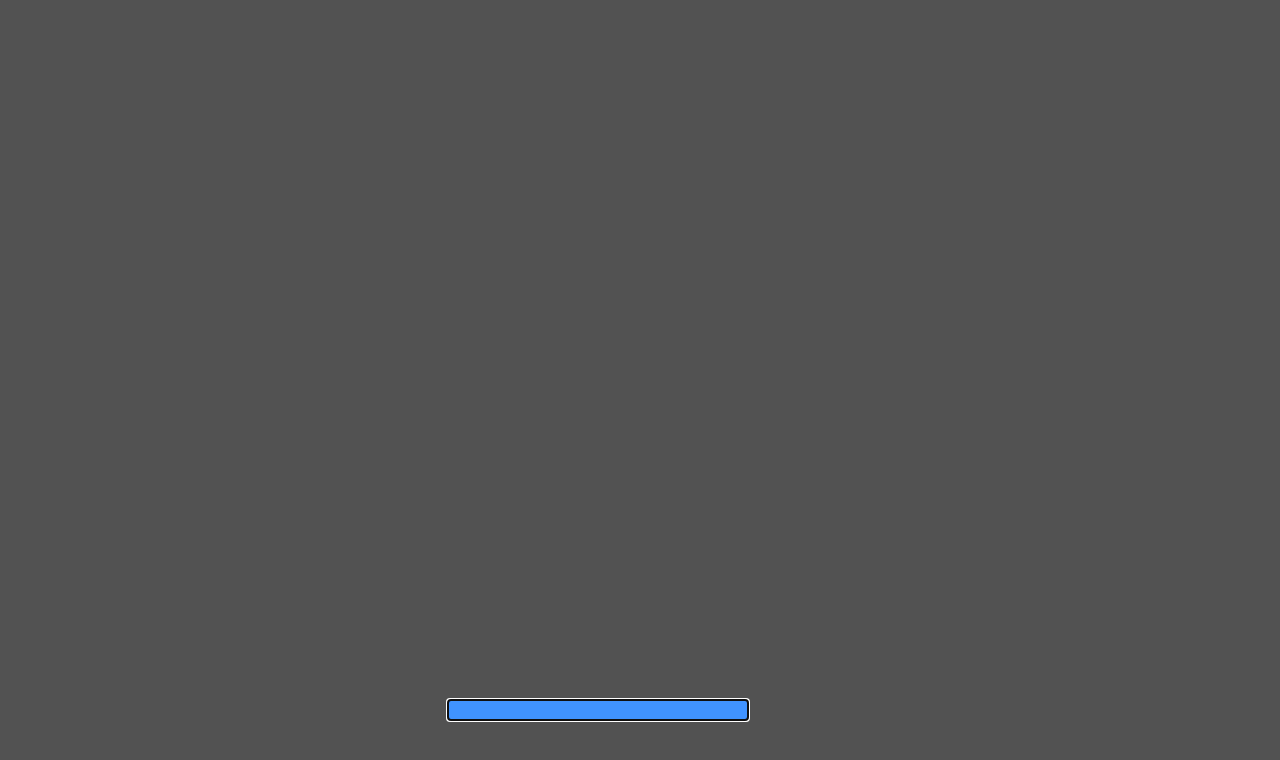
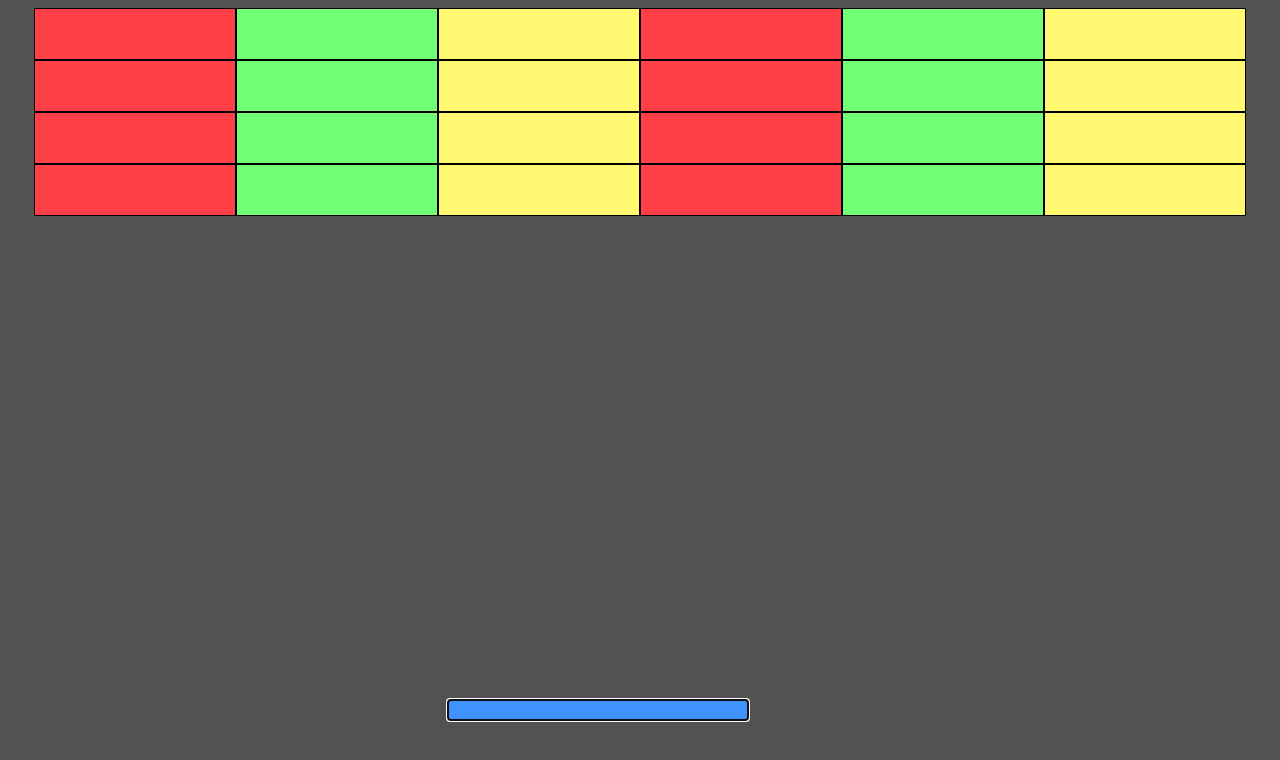
Before and after one commit to DiasKazhtai/myBreakout, a website built with webpack: page src/index.html in a window 1280 px wide. Built offline with nearby package versions, Linux system fonts and the light colour scheme.

Commit message:
blocks layout end

```diff
--- a/src/index.html
+++ b/src/index.html
@@ -7,6 +7,32 @@
 </head>
 <body>
     <div class="app" id="app">
+        <div class="blocks-wrapper">
+            <div class="item"></div>
+            <div class="item"></div>
+            <div class="item"></div>
+            <div class="item"></div>
+            <div class="item"></div>
+            <div class="item"></div>
+            <div class="item"></div>
+            <div class="item"></div>
+            <div class="item"></div>
+            <div class="item"></div>
+            <div class="item"></div>
+            <div class="item"></div>
+            <div class="item"></div>
+            <div class="item"></div>
+            <div class="item"></div>
+            <div class="item"></div>
+            <div class="item"></div>
+            <div class="item"></div>
+            <div class="item"></div>
+            <div class="item"></div>
+            <div class="item"></div>
+            <div class="item"></div>
+            <div class="item"></div>
+            <div class="item"></div>
+        </div>
         <div class="racket" tabindex='0'></div>
     </div>
 </body>
--- a/src/scss/index.scss
+++ b/src/scss/index.scss
@@ -11,4 +11,23 @@ body {
         bottom: 80px;
         left: 35%;
     }
+    .blocks-wrapper{
+        display: flex;
+        flex-wrap: wrap;
+        justify-content: center;
+        .item {
+            width: 200px;
+            height: 50px;
+            border: 1px solid black;
+        }
+        .item:nth-child(3n + 1){
+            background-color: #ff4049;
+        }
+        .item:nth-child(3n + 2){
+            background-color: #70ff75;
+        }
+        .item:nth-child(3n + 3){
+            background-color: #fff870;
+        }
+    }
 }
```
